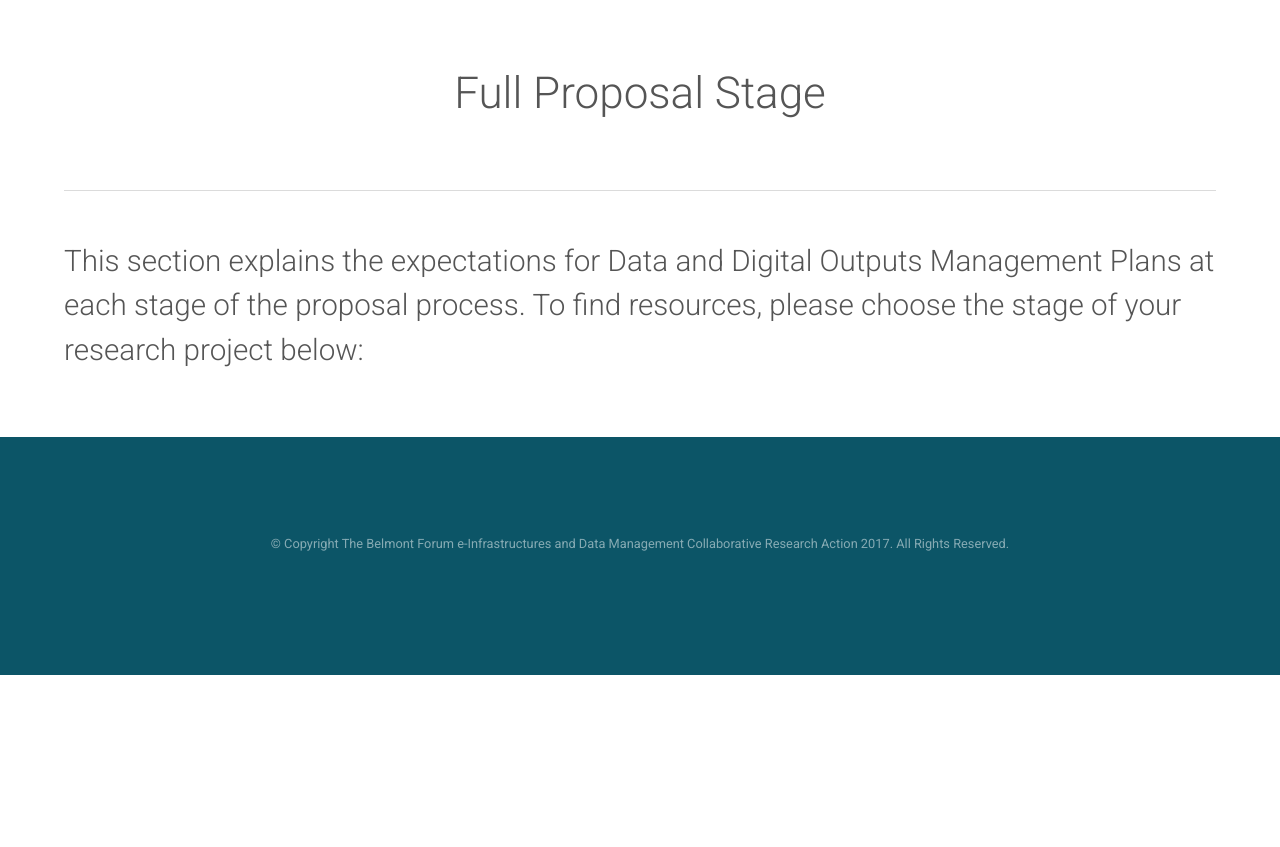
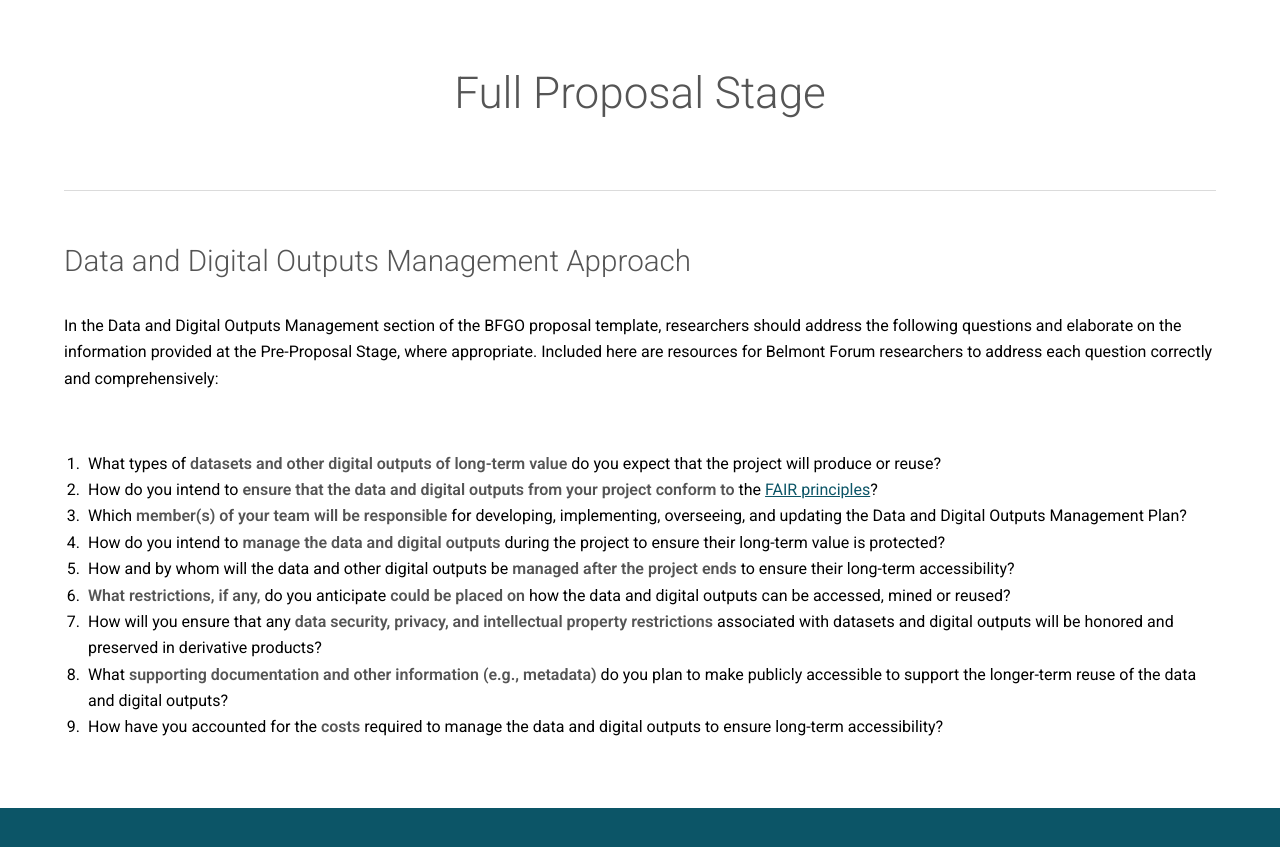
Before and after one commit to bfe-inf/toolkit, a Jekyll site: the page ddomp-fullproposal.html, which Jekyll copies as it is, in a window 1280 px wide and 900 px high, scrolled down 438 px, cut to the strip 16-863 px from the top of the window. Built offline with Jekyll 4.4.1, drawn with Linux system fonts in a browser that asks for light colours; before the commit the page ends 1129 px from its top, so only the background shows below that.

Commit message:
Update ddomp-fullproposal.html

```diff
--- a/ddomp-fullproposal.html
+++ b/ddomp-fullproposal.html
@@ -47,7 +47,19 @@
 
 				<hr class="major" />
 
-					<h2>This section explains the expectations for Data and Digital Outputs Management Plans at each stage of the proposal process. To find resources, please choose the stage of your research project below:</h2>
+					<h2>Data and Digital Outputs Management Approach</h2>
+					<p>In the Data and Digital Outputs Management section of the BFGO proposal template, researchers should address the following questions and elaborate on the information provided at the Pre-Proposal Stage, where appropriate. Included here are resources for Belmont Forum researchers to address each question correctly and comprehensively:</p><br/>
+					<ol>
+						<li>What types of <strong>datasets and other digital outputs of long-term value</strong> do you expect that the project will produce or reuse?</li>
+						<li>How do you intend to <strong>ensure that the data and digital outputs from your project conform to</strong> the <a href="https://www.nature.com/articles/sdata201618" target="_blank">FAIR principles</a>?</li>
+						<li>Which <strong>member(s) of your team will be responsible</strong> for developing, implementing, overseeing, and updating the Data and Digital Outputs Management Plan?</li>
+						<li>How do you intend to <strong>manage the data and digital outputs</strong> during the project to ensure their long-term value is protected?</li>
+						<li>How and by whom will the data and other digital outputs be <strong>managed after the project ends</strong> to ensure their long-term accessibility?</li>
+						<li><strong>What restrictions, if any,</strong> do you anticipate <strong>could be placed on</strong> how the data and digital outputs can be accessed, mined or reused?</li>
+						<li>How will you ensure that any <strong>data security, privacy, and intellectual property restrictions</strong> associated with datasets and digital outputs will be honored and preserved in derivative products?</li>
+						<li>What <strong>supporting documentation and other information (e.g., metadata)</strong> do you plan to make publicly accessible to support the longer-term reuse of the data and digital outputs?</li>
+						<li>How have you accounted for the <strong>costs</strong> required to manage the data and digital outputs to ensure long-term accessibility?</li>
+					</ol>
 				</div>
 			</section>
 
```
